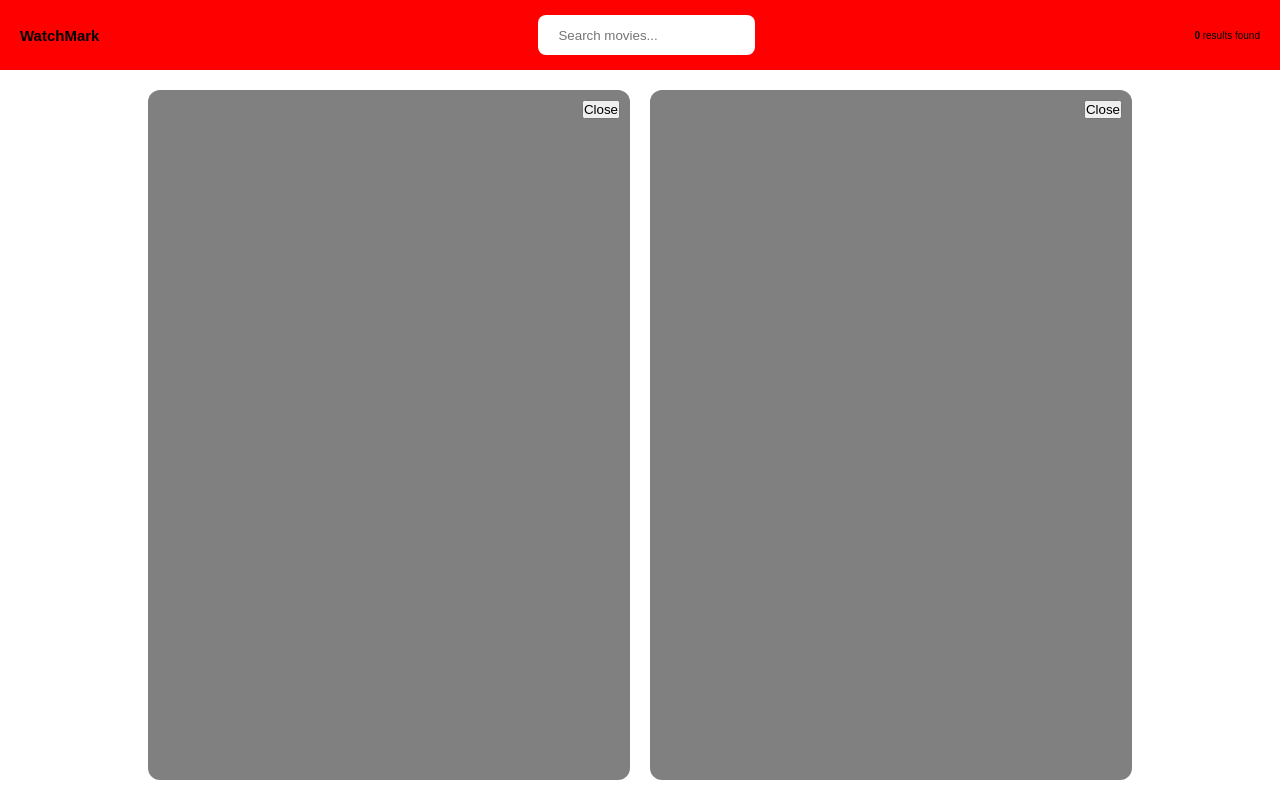
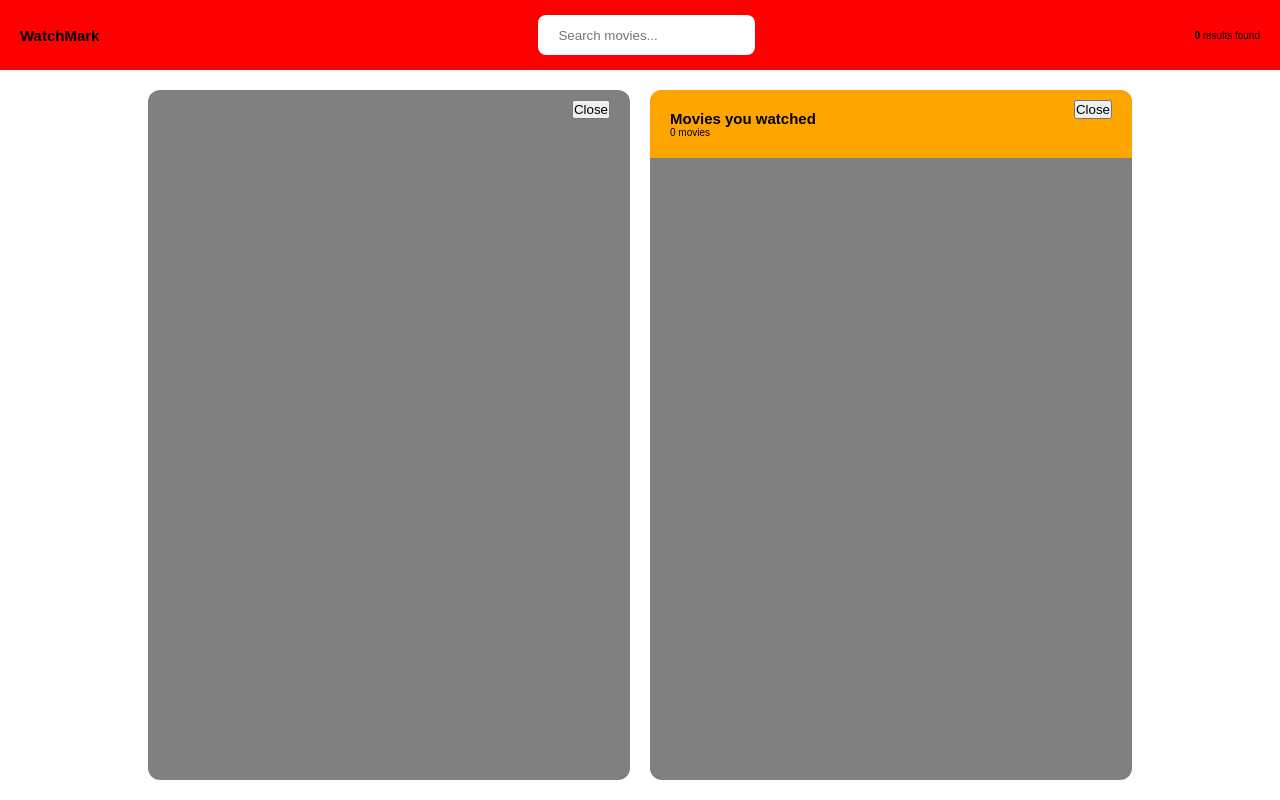
Before and after one commit to kapuscinskimateusz/watchmark, a React (Create React App) app: page / in a window 1280 px wide. Built offline with nearby package versions, Linux system fonts and the light colour scheme.

Commit message:
add watched movies

```diff
--- a/src/components/App.js
+++ b/src/components/App.js
@@ -9,6 +9,8 @@ import Loader from "./Loader";
 import ErrorMessage from "./ErrorMessage";
 import MovieList from "./MovieList";
 import MovieDetails from "./MovieDetails";
+import WatchedSummary from "./WatchedSummary";
+import WatchedList from "./WatchedList";
 
 const API_KEY = "151310d4";
 export const BASE_URL = `http://www.omdbapi.com/?apikey=${API_KEY}&`;
@@ -19,6 +21,7 @@ export default function App() {
   const [isLoading, setIsLoading] = useState(false);
   const [error, setError] = useState("");
   const [selectedMovie, setSelectedMovie] = useState(null);
+  const [watched, setWatched] = useState([]);
 
   function handleSelectMovie(id) {
     if (selectedMovie === id) return setSelectedMovie(null);
@@ -28,6 +31,14 @@ export default function App() {
 
   function handleCloseMovie() {
     setSelectedMovie(null);
+  }
+
+  function handleAddWatched(movie) {
+    setWatched((watched) => [...watched, movie]);
+  }
+
+  function handleDeleteWatched(id) {
+    setWatched((watched) => watched.filter((movie) => movie.imdbID !== id));
   }
 
   useEffect(() => {
@@ -92,10 +103,18 @@ export default function App() {
           {selectedMovie ? (
             <MovieDetails
               selectedId={selectedMovie}
+              watched={watched}
               onCloseMovie={handleCloseMovie}
+              onAddWatched={handleAddWatched}
             />
           ) : (
-            <></>
+            <>
+              <WatchedSummary watched={watched} />
+              <WatchedList
+                watched={watched}
+                onDeleteWatched={handleDeleteWatched}
+              />
+            </>
           )}
         </Box>
       </Main>
--- a/src/components/Box.js
+++ b/src/components/Box.js
@@ -6,7 +6,7 @@ export default function Box({ children }) {
   return (
     <div className="box">
       <button
-        className="close-btn"
+        className="btn-close"
         onClick={() => setIsOpen((isOpen) => !isOpen)}
       >
         {isOpen ? "Close" : "Open"}
--- a/src/components/MovieDetails.js
+++ b/src/components/MovieDetails.js
@@ -4,10 +4,29 @@ import { BASE_URL } from "./App";
 import Loader from "./Loader";
 import ErrorMessage from "./ErrorMessage";
 
-export default function MovieDetails({ selectedId, onCloseMovie }) {
+export default function MovieDetails({
+  selectedId,
+  watched,
+  onCloseMovie,
+  onAddWatched,
+}) {
   const [movie, setMovie] = useState(null);
   const [isLoading, setIsLoading] = useState(true);
   const [error, setError] = useState("");
+
+  const isWatched = watched.map((movie) => movie.imdbID).includes(selectedId);
+
+  function handleAdd() {
+    const newWatchedMovie = {
+      imdbID: movie.imdbID,
+      title: movie.Title,
+      poster: movie.Poster,
+      imdbRating: movie.imdbRating,
+    };
+
+    onAddWatched(newWatchedMovie);
+    onCloseMovie();
+  }
 
   useEffect(() => {
     async function getMovie() {
@@ -40,7 +59,7 @@ export default function MovieDetails({ selectedId, onCloseMovie }) {
   return (
     <div className="movie-details">
       <header>
-        <button className="back-btn" onClick={onCloseMovie}>
+        <button className="btn-back" onClick={onCloseMovie}>
           &larr;
         </button>
 
@@ -57,7 +76,17 @@ export default function MovieDetails({ selectedId, onCloseMovie }) {
       </header>
 
       <section>
-        <p>{movie.Plot}</p>
+        {isWatched ? (
+          <p>You watched this movie</p>
+        ) : (
+          <button onClick={handleAdd}>+ Add to watched</button>
+        )}
+
+        <br />
+
+        <p>
+          <em>{movie.Plot}</em>
+        </p>
         <p>Starring {movie.Actors}</p>
         <p>Directed by {movie.Director}</p>
       </section>
--- a/src/components/MovieList.js
+++ b/src/components/MovieList.js
@@ -2,7 +2,7 @@ import MovieListItem from "./MovieListItem";
 
 export default function MovieList({ movies, onSelectMovie }) {
   return (
-    <ul className="movie-list">
+    <ul className="list movie-list">
       {movies.map((movie) => (
         <MovieListItem
           key={movie.imdbID}
--- a/src/components/MovieListItem.js
+++ b/src/components/MovieListItem.js
@@ -1,11 +1,12 @@
 export default function MovieListItem({ movie, onSelectMovie }) {
   return (
-    <li className="movie-list-item" onClick={() => onSelectMovie(movie.imdbID)}>
+    <li
+      className="list-item movie-list-item"
+      onClick={() => onSelectMovie(movie.imdbID)}
+    >
       <img src={movie.Poster} alt={`Poster of ${movie.Title} movie`} />
-      <div>
-        <h3>{movie.Title}</h3>
-        <p>{movie.Year}</p>
-      </div>
+      <h3>{movie.Title}</h3>
+      <p>{movie.Year}</p>
     </li>
   );
 }
--- /dev/null
+++ b/src/components/WatchedList.js
@@ -0,0 +1,15 @@
+import WatchedListItem from "./WatchedListItem";
+
+export default function WatchedList({ watched, onDeleteWatched }) {
+  return (
+    <ul className="list watched-list">
+      {watched.map((movie) => (
+        <WatchedListItem
+          key={movie.imdbID}
+          movie={movie}
+          onDelete={onDeleteWatched}
+        />
+      ))}
+    </ul>
+  );
+}
--- /dev/null
+++ b/src/components/WatchedListItem.js
@@ -0,0 +1,18 @@
+export default function WatchedListItem({ movie, onDelete }) {
+  return (
+    <li className="list-item watched-list-item">
+      <img src={movie.poster} alt={`Poster of ${movie.title} movie`} />
+      <h3>{movie.title}</h3>
+      <div>
+        <p>
+          <span>&#9734;</span>
+          <span>{movie.imdbRating}</span>
+        </p>
+
+        <button className="btn-delete" onClick={() => onDelete(movie.imdbID)}>
+          X
+        </button>
+      </div>
+    </li>
+  );
+}
--- /dev/null
+++ b/src/components/WatchedSummary.js
@@ -0,0 +1,10 @@
+export default function WatchedSummary({ watched }) {
+  return (
+    <div className="watched-summary">
+      <h2>Movies you watched</h2>
+      <div>
+        <p>{watched.length} movies</p>
+      </div>
+    </div>
+  );
+}
--- a/src/index.css
+++ b/src/index.css
@@ -44,29 +44,50 @@ body {
   position: relative;
   background-color: gray;
   border-radius: 12px;
+  overflow-y: hidden;
+}
+
+.box .btn-close {
+  position: absolute;
+  top: 10px;
+  right: 20px;
+  z-index: 10;
+}
+
+.list {
+  list-style-type: none;
+  padding-block: 10px;
+  height: 100%;
+  max-height: 100%;
   overflow-y: scroll;
 }
 
-.box .close-btn {
-  position: absolute;
-  top: 10px;
-  right: 10px;
-  z-index: 10;
+.list-item {
+  position: relative;
+  display: grid;
+  grid-template-columns: 40px 1fr;
+  grid-template-rows: auto auto;
+  align-items: center;
+  column-gap: 20px;
+  border-bottom: 1px solid black;
+  padding: 10px 20px;
 }
 
-.movie-list {
-  list-style-type: none;
-  padding-block: 10px;
+.list-item:last-child {
+  border-bottom: none;
+}
+
+.list-item img {
+  grid-row: 1 / -1;
+  width: 100%;
+}
+
+.list-item div {
+  display: flex;
+  align-items: center;
 }
 
 .movie-list-item {
-  display: grid;
-  grid-template-columns: 40px 1fr;
-  align-items: center;
-  gap: 20px;
-  border-bottom: 1px solid black;
-  padding: 10px 20px;
-  min-height: 100px;
   transition: 0.3s;
   cursor: pointer;
 }
@@ -75,12 +96,11 @@ body {
   background-color: yellow;
 }
 
-.movie-list-item:last-child {
-  border-bottom: none;
-}
-
-.movie-list-item img {
-  width: 100%;
+.watched-list-item .btn-delete {
+  position: absolute;
+  top: 50%;
+  right: 20px;
+  transform: translateY(-50%);
 }
 
 .movie-details header {
@@ -91,7 +111,7 @@ body {
   background-color: orange;
 }
 
-.movie-details header .back-btn {
+.movie-details header .btn-back {
   position: absolute;
   top: 10px;
   left: 10px;
@@ -100,3 +120,8 @@ body {
 .movie-details header img {
   width: 33%;
 }
+
+.watched-summary {
+  padding: 20px;
+  background-color: orange;
+}
```
